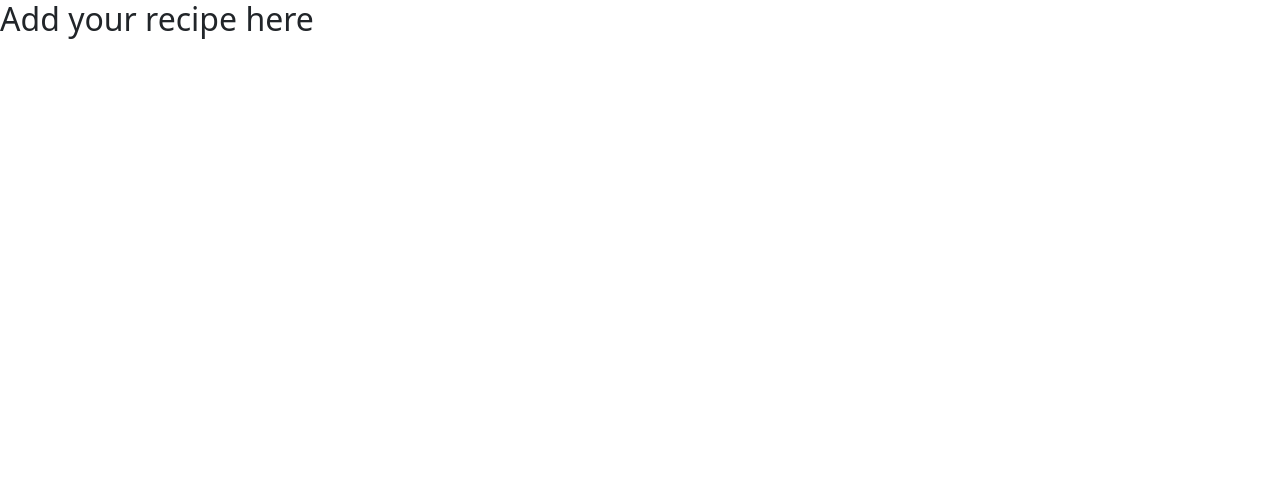
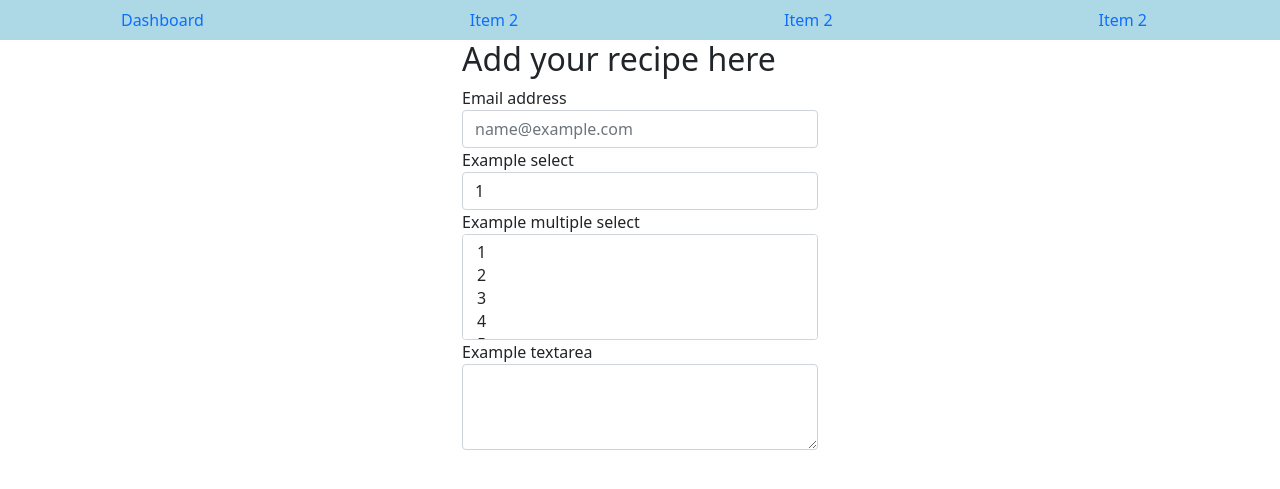
Before and after one commit to michaelFSWebDev/onlineRecipe, a Django app: template recipeApp/templates/addForm.html in a window 1280 px wide. Shown: the top 489 px of the page. Run offline with Django 4.2, Linux system fonts and the light colour scheme; the template is opened without the code that fills it, so the values that code supplies are empty.

Commit message:
Added a base html with navbar and some css

```diff
--- a/onlineRecipe/urls.py
+++ b/onlineRecipe/urls.py
@@ -17,5 +17,5 @@ from django.urls import path, include
 
 urlpatterns = [
     path('', include('userApp.urls')),
-    path('recipe', include('recipeApp.urls')),
+    path('recipe/', include('recipeApp.urls')),
 ]
--- a/recipeApp/templates/addForm.html
+++ b/recipeApp/templates/addForm.html
@@ -1,19 +1,52 @@
-<!doctype html>
-<html lang="en">
-  <head>
-    <title>Heavenly Made Goodies</title>
-    <!-- Required meta tags -->
-    <meta charset="utf-8">
-    <meta name="viewport" content="width=device-width, initial-scale=1, shrink-to-fit=no">
+{% extends 'base.html' %}
+  {% block content %}
+      <div class="row">
+        <div class="col-md"></div>
+        <div class="col-md">
+          <h2>Add your recipe here</h2>
+        </div>
+        <div class="col-md"></div>
+      </div>
+        <div class="row">
+          <div class="col-md"></div>
+          <div class="col-md">
+            <form>
+              <div class="form-group">
+                <label for="exampleFormControlInput1">Email address</label>
+                <input type="email" class="form-control" id="exampleFormControlInput1" placeholder="name@example.com">
+              </div>
+              <div class="form-group">
+                <label for="exampleFormControlSelect1">Example select</label>
+                <select class="form-control" id="exampleFormControlSelect1">
+                  <option>1</option>
+                  <option>2</option>
+                  <option>3</option>
+                  <option>4</option>
+                  <option>5</option>
+                </select>
+              </div>
+              <div class="form-group">
+                <label for="exampleFormControlSelect2">Example multiple select</label>
+                <select multiple class="form-control" id="exampleFormControlSelect2">
+                  <option>1</option>
+                  <option>2</option>
+                  <option>3</option>
+                  <option>4</option>
+                  <option>5</option>
+                </select>
+              </div>
+              <div class="form-group">
+                <label for="exampleFormControlTextarea1">Example textarea</label>
+                <textarea class="form-control" id="exampleFormControlTextarea1" rows="3"></textarea>
+              </div>
+            </form>
+          </div>
+          <div class="col-md"></div>
 
-    <!-- Bootstrap CSS v5.0.2 -->
-    <link rel="stylesheet" href="https://cdn.jsdelivr.net/npm/bootstrap@5.0.2/dist/css/bootstrap.min.css"  integrity="sha384-EVSTQN3/azprG1Anm3QDgpJLIm9Nao0Yz1ztcQTwFspd3yD65VohhpuuCOmLASjC" crossorigin="anonymous">
+        </div>
 
-  </head>
-  <body>
-      <h2>Add your recipe here</h2>
+      </div>
     <!-- Bootstrap JavaScript Libraries -->
     <script src="https://cdn.jsdelivr.net/npm/@popperjs/core@2.9.2/dist/umd/popper.min.js" integrity="sha384-IQsoLXl5PILFhosVNubq5LC7Qb9DXgDA9i+tQ8Zj3iwWAwPtgFTxbJ8NT4GN1R8p" crossorigin="anonymous"></script>
     <script src="https://cdn.jsdelivr.net/npm/bootstrap@5.0.2/dist/js/bootstrap.min.js" integrity="sha384-cVKIPhGWiC2Al4u+LWgxfKTRIcfu0JTxR+EQDz/bgldoEyl4H0zUF0QKbrJ0EcQF" crossorigin="anonymous"></script>
-  </body>
-</html>
+  {% endblock %}
--- a/recipeApp/urls.py
+++ b/recipeApp/urls.py
@@ -8,7 +8,7 @@ urlpatterns = [
     path('', recipeViews.dashboard, name= "recipe-dashboard" ),
 
     # Paths to view the Details, update Form, and create form
-    path('add', recipeViews.addForm, name= "recipe-addpage" ),
+    path('add/', recipeViews.addForm, name= "recipe-add" ),
     path('recipedetails/int:recipe_id>', recipeViews.recipeDetails, name= "recipe-details" ),
     path('update/<int:recipe_id>', recipeViews.updateForm, name= "recipe-updatepage" ),
     # Paths that will create, update, and Delete the info from database
--- /dev/null
+++ b/userApp/static/css/style.css
@@ -0,0 +1,9 @@
+
+
+
+.nav {
+    background-color: lightblue;
+    display: flex;
+    justify-content: flex-end;
+    justify-content: space-around;
+}
--- /dev/null
+++ b/userApp/templates/base.html
@@ -0,0 +1,36 @@
+<!doctype html>
+<html lang="en">
+  <head>
+    <title>Heavenly Made Goodies</title>
+    {% load static %}
+    <!-- Required meta tags -->
+    <meta charset="utf-8">
+    <meta name="viewport" content="width=device-width, initial-scale=1, shrink-to-fit=no">
+
+    <link rel="stylesheet" href="{% static 'css/style.css' %}" >
+    <!-- Bootstrap CSS v5.0.2 -->
+    <link rel="stylesheet" href="https://cdn.jsdelivr.net/npm/bootstrap@5.0.2/dist/css/bootstrap.min.css"  integrity="sha384-EVSTQN3/azprG1Anm3QDgpJLIm9Nao0Yz1ztcQTwFspd3yD65VohhpuuCOmLASjC" crossorigin="anonymous">
+  </head>
+  <body>
+      <div class="row">
+        <nav class="nav">
+          <li class="nav-item">
+            <a class="nav-link active" href="{% url 'recipe:recipe-dashboard' %}">Dashboard</a>
+          </li>
+          <li class="nav-item">
+            <a class="nav-link active" href="#" tabindex="-1" aria-disabled="true">Item 2</a>
+          </li>
+          <li class="nav-item">
+            <a class="nav-link active" href="#" tabindex="-1" aria-disabled="true">Item 2</a>
+          </li>
+          <li class="nav-item">
+            <a class="nav-link active" href="#" tabindex="-1" aria-disabled="true">Item 2</a>
+          </li>
+        </nav>
+      </div>
+    <div class="container">
+        {% block content %}
+        {% endblock %}
+    </div>
+  </body>
+</html>
```
Also changed, not shown: recipeApp/templates/dashboard.html (+11 -15 lines), recipeApp/views.py (+10 -2 lines).
